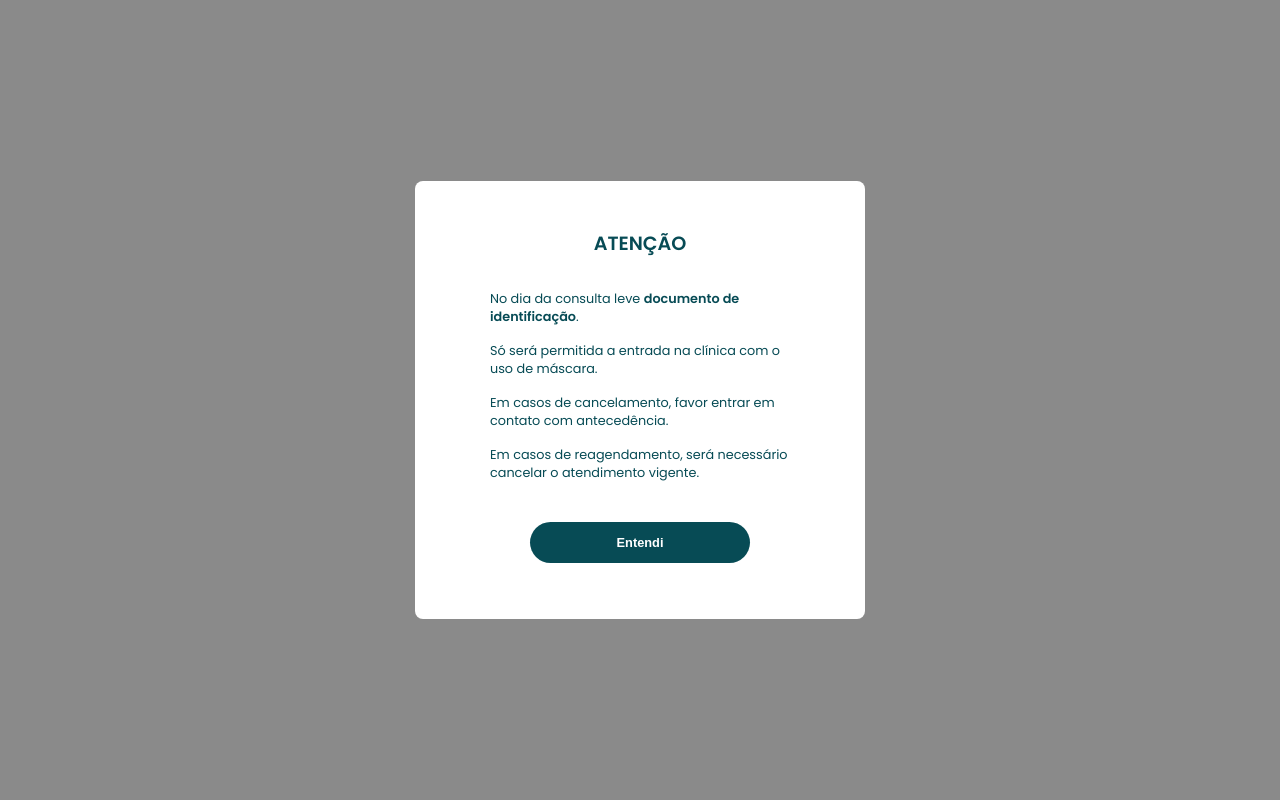
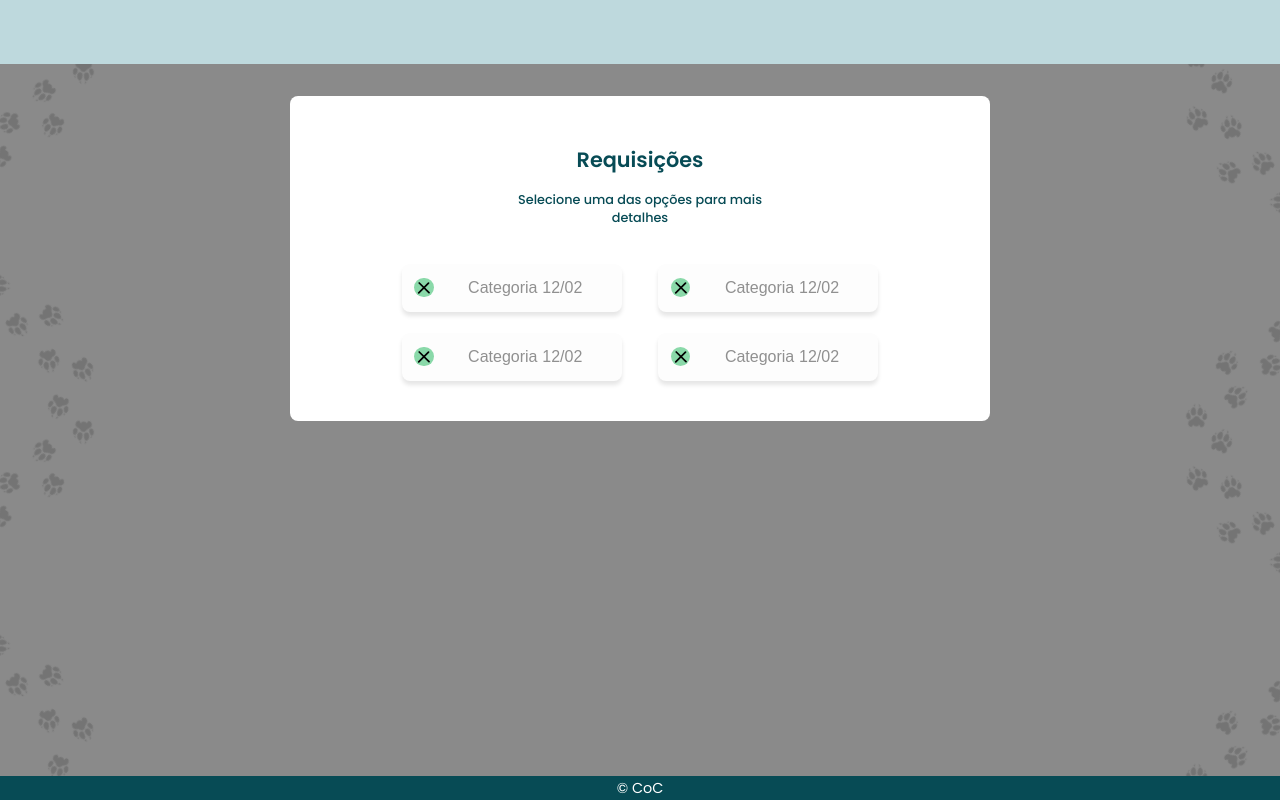
Before and after one commit to jorgelucasalm/petcare, a React (Create React App) app: page / in a window 1280 px wide. Built offline with nearby package versions, Linux system fonts and the light colour scheme.

Commit message:
refactor: refatora tela de requisição

```diff
--- a/src/App.js
+++ b/src/App.js
@@ -2,14 +2,14 @@ import Login from "./pages/Login";
 import NotFound from "./pages/NotFound";
 import Cadastro from "./pages/Cadastro";
 import Requisitions from "./pages/Requisitions";
-import Guidelines from "./pages/Guidelines";
+//import Guidelines from "./pages/Guidelines";
 
 function App() {
   return (
     //<Login />
     //<Cadastro />
     //<Categories />
-    <Guidelines/>
+    <Requisitions/>
   );
 }
 
--- a/src/components/RequisitionButton/index.js
+++ b/src/components/RequisitionButton/index.js
@@ -4,16 +4,10 @@ import Check from "../../assets/img/check.svg"
 import Retorno from "../../assets/img/retorno.svg"
 import Cancel from "../../assets/img/cancel.svg"
 
-function SelectButton({children}) {
+function SelectButton({children, color}) {
     return (
-      <Button color={"cancel"}>
-        <span>
-          <img src={Cancel} />
-        </span>
-        <div>
-          {children}
-          <text>12/02</text>
-        </div>
+      <Button color={color}>
+        {children}
 
 
       </Button>
--- a/src/pages/Guidelines/style.js
+++ b/src/pages/Guidelines/style.js
@@ -14,7 +14,7 @@ export const Container = styled.div`
 `;
 
 export const Card = styled.div`
-  margin: 10rem;
+  margin: 1rem;
   width: 100%;
   min-width: 300px;
   max-width: 450px;
@@ -46,7 +46,7 @@ export const Card = styled.div`
       font-size: 0.8rem;
       text-align: center;
       padding: 0.5rem;
-      max-width: 30px;
+      max-width: 300px;
     }
   }
   @media (max-width: 700px) {
--- a/src/pages/Requisitions/index.js
+++ b/src/pages/Requisitions/index.js
@@ -1,23 +1,55 @@
-import RequisitonButton from "../../components/RequisitionButton";
-import { Navbar } from "../Login/style";
-import Footer from "../../components/Footer";
-import { Container} from "./style";
+import RequisitonButton from '../../components/RequisitionButton';
+import { Navbar } from '../Login/style';
+import Footer from '../../components/Footer';
+import { Container, Card } from './style';
 
-function Requisitions(){
-    return(
+import Retorno from '../../assets/img//retorno.svg';
+import Cancel from '../../assets/img/cancel.svg';
+
+function Requisitions() {
+  return (
     <>
       <Navbar></Navbar>
       <Container>
+        <Card>
           <header>
             <h1>Requisições</h1>
             <p>Selecione uma das opções para mais detalhes</p>
           </header>
           <div>
-                    <RequisitonButton>Categoria</RequisitonButton>
-                    <RequisitonButton>Categoria</RequisitonButton>
-                    <RequisitonButton>Categoria</RequisitonButton>
-                    <RequisitonButton>Categoria</RequisitonButton>
+            <RequisitonButton color='check'>
+              <span><img src={Cancel} /></span>
+              <div>
+                <p>Categoria</p>
+                <p>12/02</p>
               </div>
+            </RequisitonButton>
+
+            <RequisitonButton color='check'>
+              <span><img src={Cancel} /></span>
+              <div>
+                <p>Categoria</p>
+                <p>12/02</p>
+              </div>
+            </RequisitonButton>
+
+            <RequisitonButton color='check'>
+              <span><img src={Cancel} /></span>
+              <div>
+                <p>Categoria</p>
+                <p>12/02</p>
+              </div>
+            </RequisitonButton>
+
+            <RequisitonButton color='check'>
+              <span><img src={Cancel} /></span>
+              <div>
+                <p>Categoria</p>
+                <p>12/02</p>
+              </div>
+            </RequisitonButton>
+          </div>
+        </Card>
       </Container>
       <Footer></Footer>
     </>
--- a/src/pages/Requisitions/style.js
+++ b/src/pages/Requisitions/style.js
@@ -1,15 +1,17 @@
-import styled from "styled-components";
-import Pata from "../../assets/img/background-paws.svg"
-import Pata2 from "../../assets/img/background-paws2.svg"
-export const Container=styled.div`
+import styled from 'styled-components';
+import Pata from '../../assets/img/background-paws.svg';
+import Pata2 from '../../assets/img/background-paws2.svg';
+
+export const Container = styled.div`
   display: flex;
   padding: 2rem;
   flex-direction: column;
   align-items: center;
   background: url(${Pata}) left repeat-y, url(${Pata2}) right repeat-y;
   height: 90vh;
+  background-color: #3c3c3c99;
 
-    header{
+  header {
     display: flex;
     flex-direction: column;
     align-items: center;
@@ -18,27 +20,68 @@ export const Container=styled.div`
     padding: 2rem 0;
   }
 
-    h1{
+  h1 {
     font-weight: 600;
     font-size: 1.3rem;
   }
 
-    p{
+  p {
     font-weight: 500;
     font-size: 1rem;
     text-align: center;
   }
 
-    div{
+  div {
     display: flex;
     justify-content: center;
-        gap:.3rem;
+    gap: 0.3rem;
     flex-wrap: wrap;
     width: 100%;
     max-width: 43.75rem;
   }
-    @media(max-width: 700px){
+  @media (max-width: 700px) {
     overflow: auto;
     background-repeat: no-repeat;
   }
 `;
+
+export const Card = styled.div`
+
+  width: 100%;
+  min-width: 300px;
+  max-width: 450px;
+
+  background-color: #ffffff;
+  color: #074b55;
+  display: flex;
+  flex-direction: column;
+  align-items: center;
+
+  border-radius: 0.5rem;
+  gap: 1rem;
+  padding: 2rem 0rem;
+
+  header {
+    display: flex;
+    flex-direction: column;
+    align-items: center;
+    justify-content: center;
+    gap: 0.5rem;
+    padding: 1rem;
+
+    h2 {
+      font-size: 1.2rem;
+      font-weight: 600;
+    }
+
+    p {
+      font-size: 0.8rem;
+      text-align: center;
+      padding: 0.5rem;
+      max-width: 300px;
+    }
+  }
+  @media (max-width: 700px) {
+    margin: 0;
+  }
+`;
```
Lines whose indentation alone changed are shown as unchanged.
